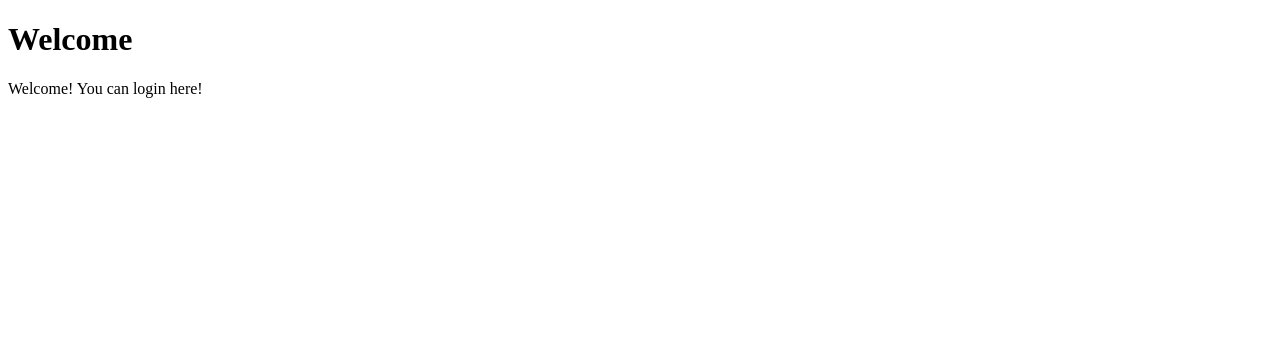
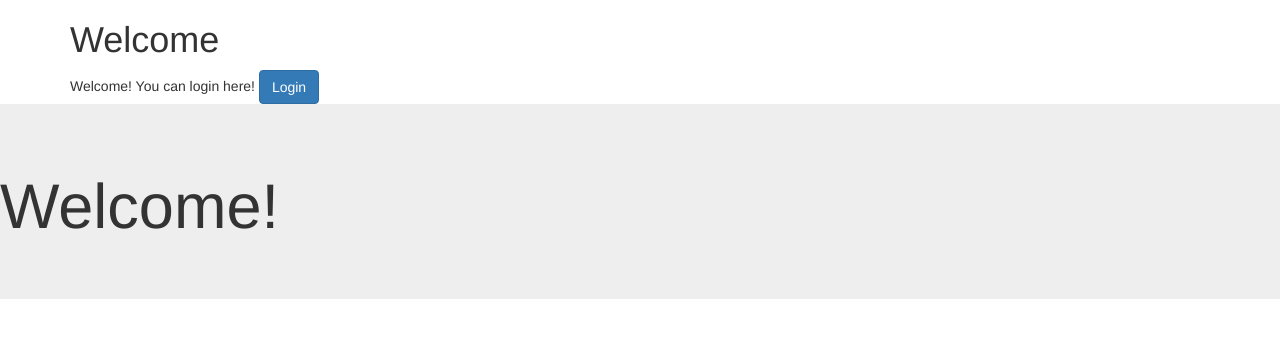
Before and after one commit to daktari01/django_tutorial, a Django app: template accounts/templates/accounts/login.html in a window 1280 px wide. Shown: the top 338 px of the page. Run offline with Django 3.2, Linux system fonts and the light colour scheme; the template is opened without the code that fills it, so the values that code supplies are empty; some libraries are stand-ins or nearby versions.

Commit message:
[session 5]: Use Bootstrap with Django

```diff
--- a/accounts/templates/accounts/login.html
+++ b/accounts/templates/accounts/login.html
@@ -3,9 +3,16 @@
     <head>
         <meta charset="utf-8">
         <title>Login</title>
+        <link rel="stylesheet" href="https://maxcdn.bootstrapcdn.com/bootstrap/3.3.7/css/bootstrap.min.css" integrity="sha384-BVYiiSIFeK1dGmJRAkycuHAHRg32OmUcww7on3RYdg4Va+PmSTsz/K68vbdEjh4u" crossorigin="anonymous">
     </head>
     <body>
-        <h1>Welcome</h1>
-        Welcome! You can login here!
+        <div class="container">
+            <h1>Welcome</h1>
+            Welcome! You can login here!
+            <button class="btn btn-primary" type="button" name="button">Login</button>
+        </div>
+        <div class="jumbotron">
+            <h1>Welcome!</h1>
+        </div>
     </body>
 </html>
```
